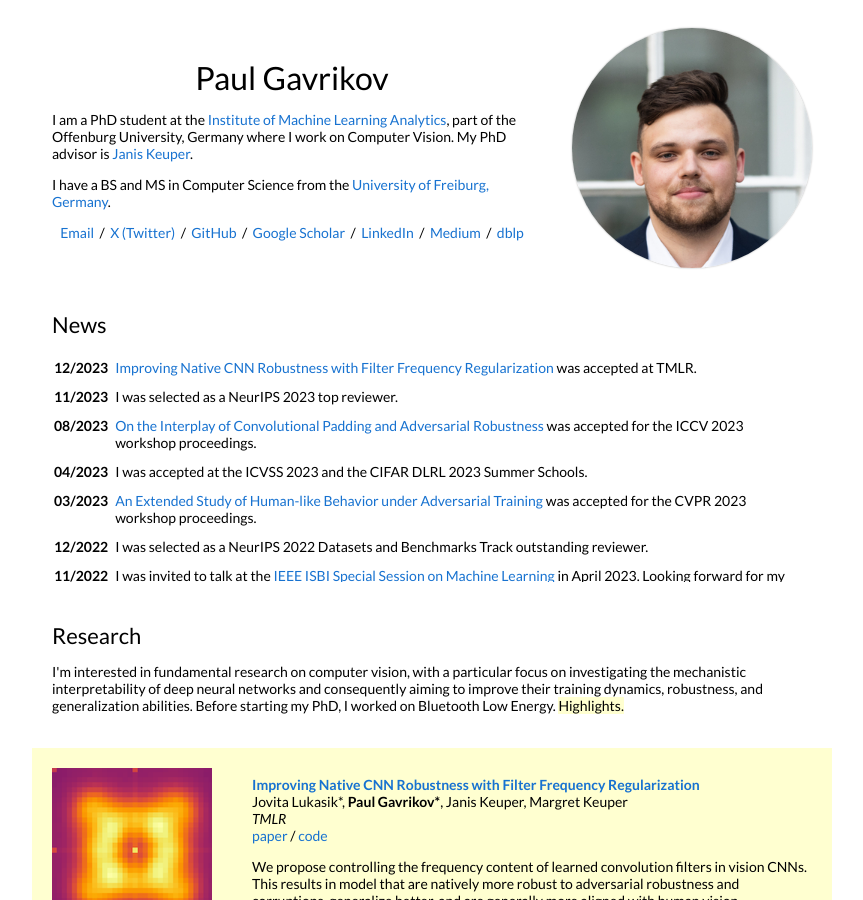
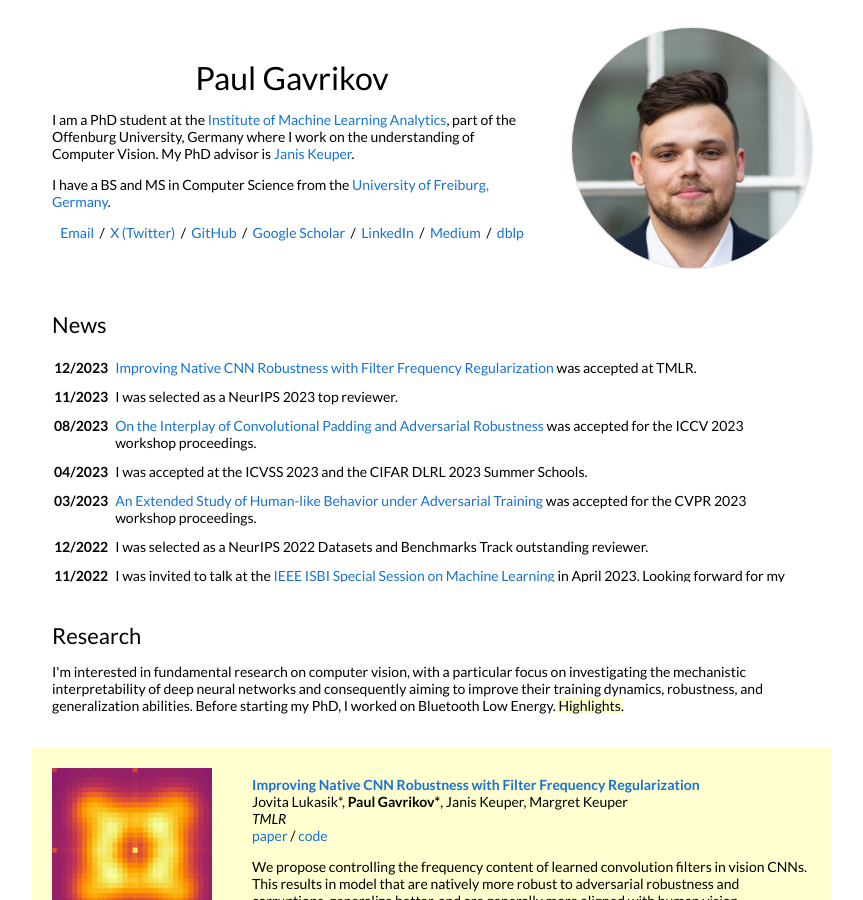
Before and after one commit to paulgavrikov/paulgavrikov.github.io, a Jekyll site: the page built from _posts/2018-05-15-intro.markdown, in a window 1280 px wide and 900 px high. Shown: the whole window, without its empty margins (208-1071 px from the left). Built offline with Jekyll 4.4.1, drawn with Linux system fonts in a browser that asks for light colours; some of the changed text lies outside the part shown.

Commit message:
minor text changes

```diff
--- a/_layouts/default.html
+++ b/_layouts/default.html
@@ -34,7 +34,7 @@
                 Paul Gavrikov
               </h1>
               <p>
-                I am a PhD student at the <a href="https://imla.hs-offenburg.de/">Institute of Machine Learning Analytics</a>, part of the Offenburg University, Germany where I work on Computer Vision. My PhD advisor is <a href="https://www.keuper-labs.org/">Janis Keuper</a>.
+                I am a PhD student at the <a href="https://imla.hs-offenburg.de/">Institute of Machine Learning Analytics</a>, part of the Offenburg University, Germany where I work on the understanding of Computer Vision. My PhD advisor is <a href="https://www.keuper-labs.org/">Janis Keuper</a>.
               <p>
               </p>
                 I have a BS and MS in Computer Science from the <a href="https://uni-freiburg.de">University of Freiburg, Germany</a>.
```
Also changed, not shown: other parts of _layouts/default.html (+2 -1 lines).
